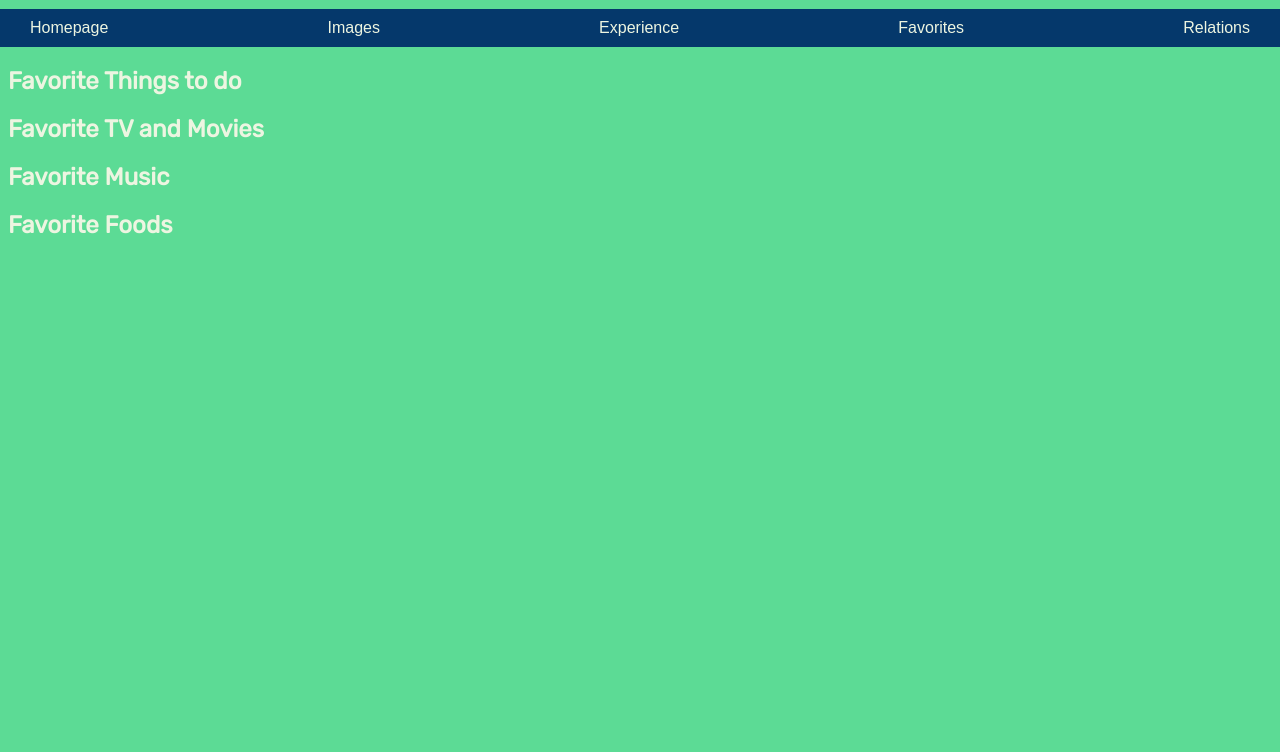
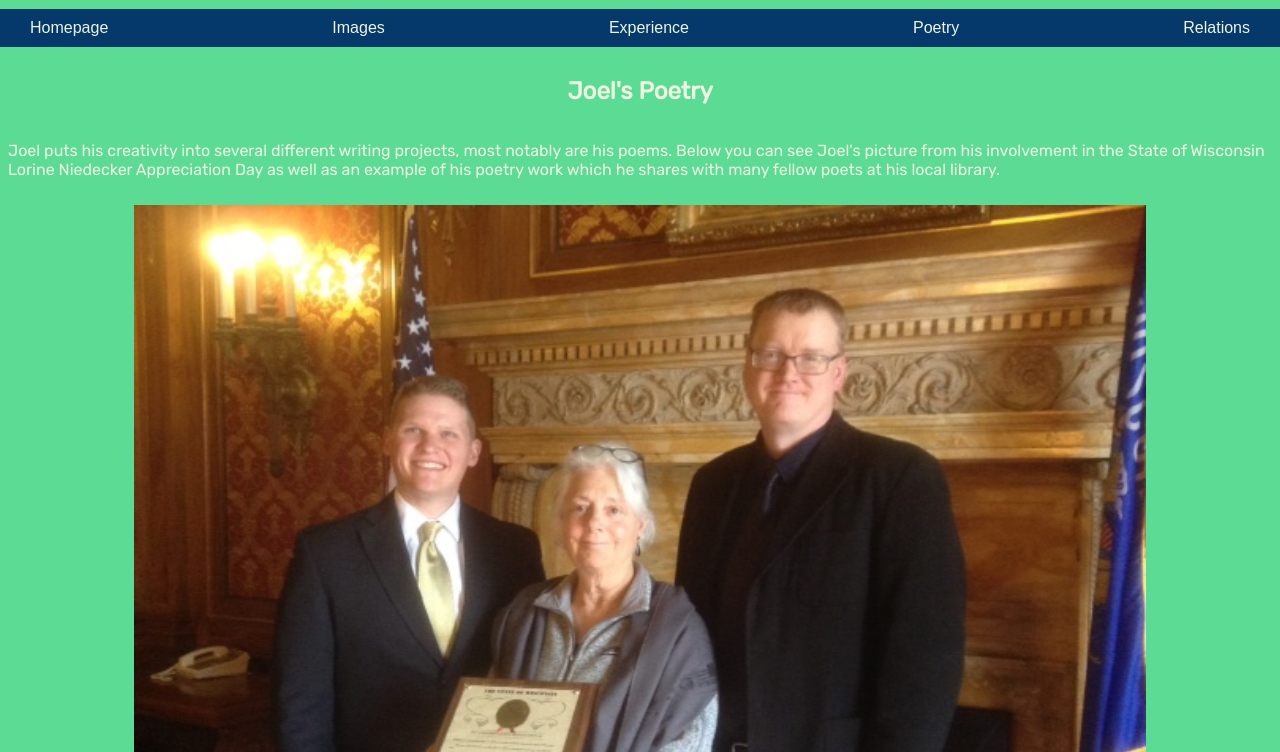
Before and after one commit to AllWillPower/CS-268-Project-1, a plain HTML site: page poems.html in a window 1280 px wide. Shown: the part 48-800 px from the top of the page. Drawn offline with Linux system fonts and the light colour scheme.

Commit message:
changed favorites page to a poems page and finished it

```diff
--- /dev/null
+++ b/css/poems.css
@@ -0,0 +1,24 @@
+#torso{
+    display: flex;
+    flex-direction: column;
+    height: 100%;
+    align-items: center;
+}
+
+iframe{
+    height: 700px;
+    width: 700px;
+}
+
+img{
+    object-fit: contain;
+    width: 80%;
+    margin: 10px;
+}
+
+@media (max-width: 700px){
+    iframe{
+        height: 500px;
+        width: 350px;
+    }
+}
--- a/favorites.html
+++ b/poems.html
@@ -3,6 +3,7 @@
     <head>
         <title>Joel Van Haaften's Website</title>
         <link rel="stylesheet" href="css/basicpagelayout.css">
+        <link rel="stylesheet" href="css/poems.css">
         <link rel="icon" href="images/favicon.ico">
         <link href="https://fonts.googleapis.com/css?family=Rubik&display=swap" rel="stylesheet">
         <meta name="viewport" content="width=device-width,initial-scale=1">
@@ -32,7 +33,7 @@
                         <a href="skills.html">Experience</a>
                     </li>
                     <li>
-                        <a href="favorites.html">Favorites</a>
+                        <a href="poems.html">Poetry</a>
                     </li>
                     <li>
                         <a href="relations.html">Relations</a>
@@ -41,18 +42,17 @@
             </nav>
         </header>
         <main>
-            <h2>
-                Favorite Things to do
-            </h2>
-            <h2>
-                Favorite TV and Movies
-            </h2>
-            <h2>
-                Favorite Music
-            </h2>
-            <h2>
-                Favorite Foods
-            </h2>
+            <div id="torso">
+                <h2>
+                    Joel's Poetry
+                </h2>
+                <p>
+                    Joel puts his creativity into several different writing projects, most notably are his poems.  Below you can see Joel's picture from his involvement in the State of Wisconsin Lorine Niedecker Appreciation Day as well as an example of his poetry work which he shares with many fellow poets at his local library.
+                </p>
+                <img src="images/poetryphoto.JPG">
+                <iframe src="other/poems.pdf"></iframe>
+            </div>
+
         </main>
         <script src="js/hamburger.js"></script>
     </body>
```
Also changed, not shown: images.html (+1 -1 lines), index.html (+1 -1 lines), relations.html (+1 -1 lines), skills.html (+1 -1 lines), images/poetryphoto.JPG (added), 1 other file.
